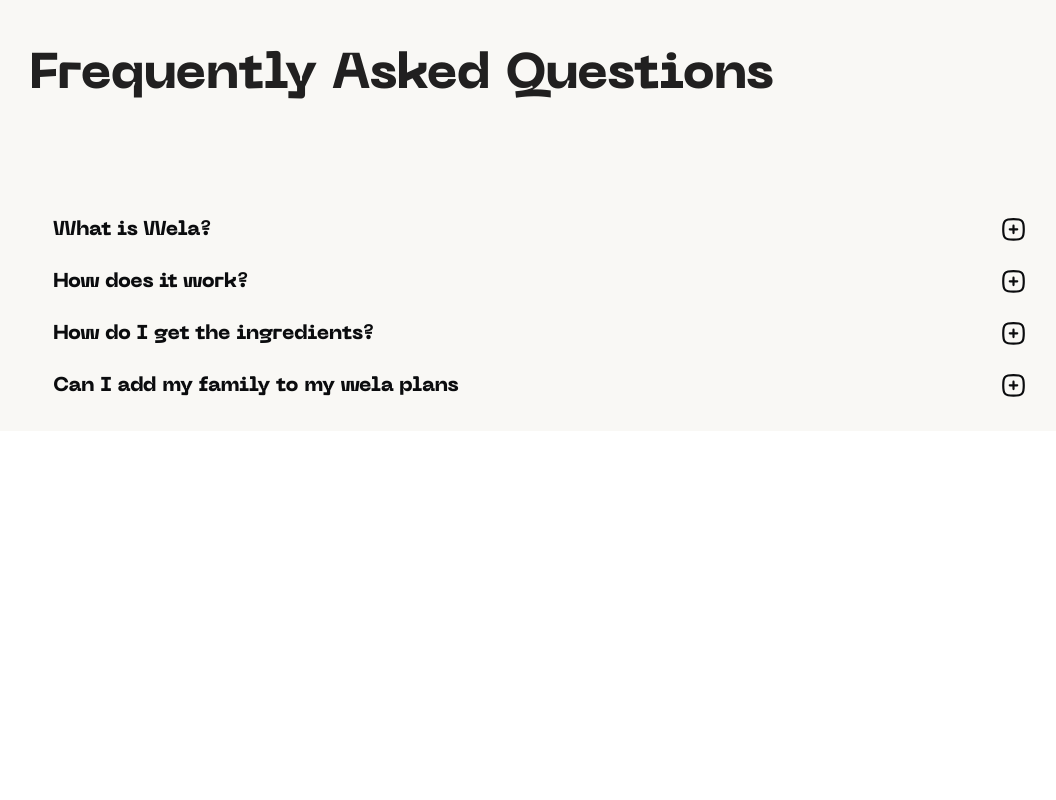
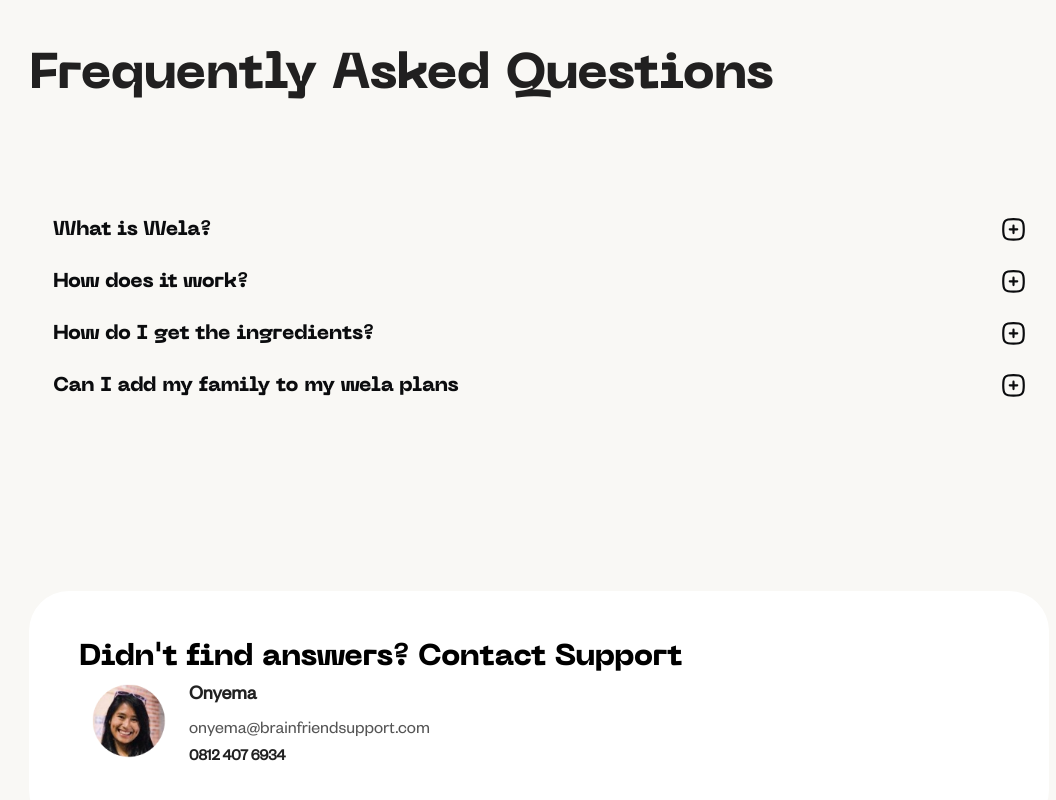
Before and after one commit to kennydageek/wela-foods, a Vue app: page / in a window 1280 px wide. Shown: the part 2962-3762 px from the top of the page, without its empty margins (101-1157 px from the left). Before the commit the page ends 3393 px from the top, so only its background shows below. Built offline with nearby package versions, Linux system fonts and the light colour scheme.

Commit message:
contact box component built

```diff
--- /dev/null
+++ b/src/components/ContactBox.vue
@@ -0,0 +1,64 @@
+<template>
+  <div class="contactbox-wrapper">
+    <img src="../assets/images/photos/onyema.png" alt="" />
+    <div class="content">
+      <p class="name">Onyema</p>
+      <p class="email">onyema@brainfriendsupport.com</p>
+      <div class="phone">0812 407 6934</div>
+    </div>
+  </div>
+</template>
+
+<script>
+export default {};
+</script>
+
+<style scoped>
+.contactbox-wrapper {
+  display: flex;
+  padding: 1rem;
+  background-color: #fff;
+  border-radius: 6.3rem;
+  width: 40rem;
+  transition: background-color 0.5s ease-in-out;
+}
+
+.contactbox-wrapper:hover {
+  background-color: var(--color-primary);
+}
+
+.contactbox-wrapper:hover .content {
+  color: #fff;
+  /* opacity: 0.67; */
+}
+
+.contact-wrapper img {
+  width: 8rem;
+  height: 8rem;
+}
+
+.content {
+  margin-left: 2rem;
+}
+
+.name {
+  font-weight: 600;
+  font-size: 2rem;
+  margin-bottom: 0.7rem;
+}
+
+.email {
+  font-size: 1.8rem;
+  margin-bottom: 0.1rem;
+  color: rgba(0, 0, 0, 0.67);
+}
+
+.phone {
+  font-size: 1.6rem;
+  font-weight: 600;
+}
+
+.contactbox-wrapper:hover .content .email {
+  color: #fff;
+}
+</style>
--- /dev/null
+++ b/src/components/ContactComp.vue
@@ -0,0 +1,31 @@
+<template>
+  <div class="contact-wrapper">
+    <h1 class="heading">Didn't find answers? Contact Support</h1>
+    <contact-box />
+  </div>
+</template>
+
+<script>
+import ContactBox from './ContactBox.vue';
+export default {
+  components: {
+    ContactBox,
+  },
+};
+</script>
+
+<style scoped>
+.contact-wrapper {
+  background-color: #fff;
+  padding: 5rem;
+  border-radius: 4rem;
+}
+
+.heading {
+  font-family: 'neue machina';
+  font-weight: 800;
+  font-size: 3rem;
+  line-height: 3rem;
+  color: #000;
+}
+</style>
--- a/src/views/HomeView.vue
+++ b/src/views/HomeView.vue
@@ -56,7 +56,11 @@
     </section>
 
     <section class="section-faq">
-      <FaqComp />
+      <faq-comp />
+    </section>
+
+    <section class="section-contact">
+      <contact-comp />
     </section>
   </div>
 </template>
@@ -67,6 +71,7 @@
 import SectionServiceComp from '@/components/SectionServiceComp';
 import ServiceBoxComp from '@/components/ServiceBoxComp';
 import FaqComp from '@/components/FaqComp';
+import ContactComp from '@/components/ContactComp.vue';
 export default {
   name: 'HomeView',
   components: {
@@ -75,6 +80,7 @@
     SectionServiceComp,
     ServiceBoxComp,
     FaqComp,
+    ContactComp,
   },
 
   data() {
@@ -159,4 +165,9 @@
   margin-top: 20rem;
   padding: 0 13rem;
 }
+
+.section-contact {
+  padding: 0 13rem;
+  margin-top: 18rem;
+}
 </style>
```
Also changed, not shown: src/assets/images/photos/onyema.png (added).
